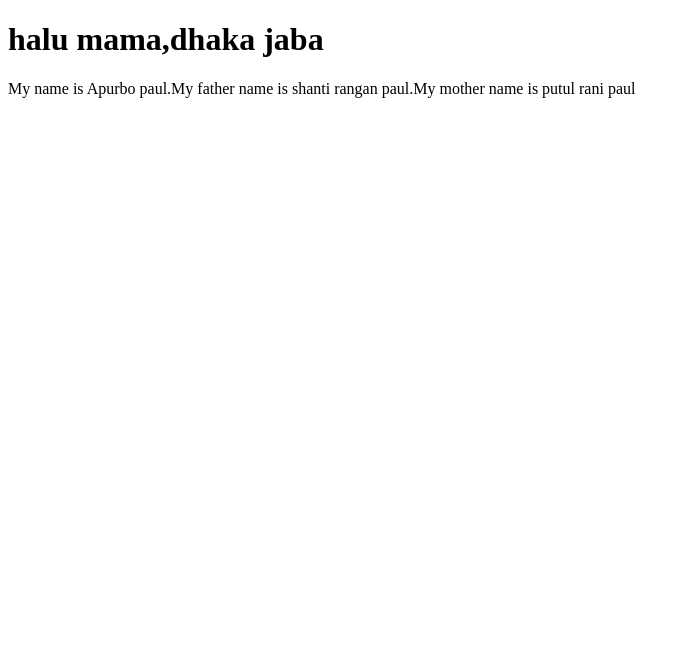
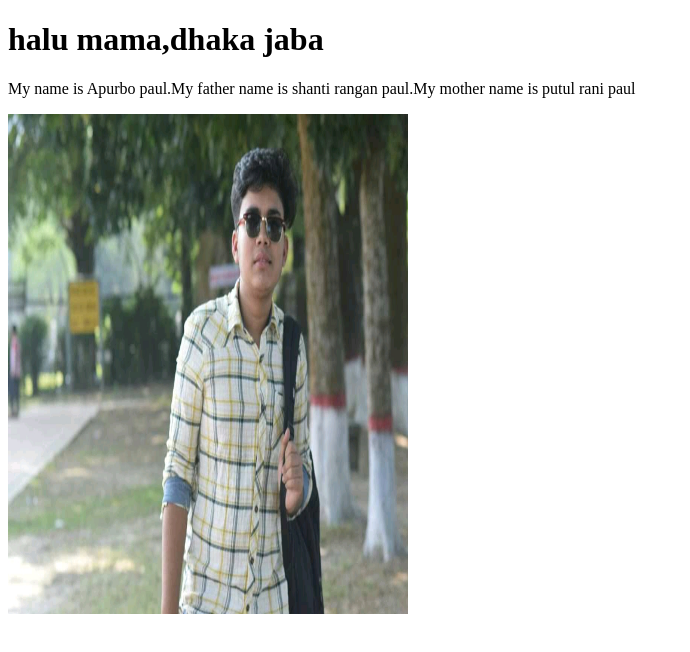
Before and after one commit to Apurbopaul131/my-first-website, a plain HTML site: page my-first-website/index.html in a window 1280 px wide. Shown: the whole page, without its empty margins (0-690 px from the left). Drawn offline with Linux system fonts and the light colour scheme.

Commit message:
My new image

```diff
--- a/my-first-website/index.html
+++ b/my-first-website/index.html
@@ -4,9 +4,16 @@
     <meta charset="UTF-8">
     <meta name="viewport" content="width=device-width, initial-scale=1.0">
     <title>Document</title>
+    <style>
+        .pic{
+            width: 400px;
+            height: 500px;
+        }
+    </style>
 </head>
 <body>
     <h1>halu mama,dhaka jaba</h1>
     <p>My name is Apurbo paul.My father name is shanti rangan paul.My mother name is putul rani paul</p>
+    <img class="pic" src="Apurbo.jpg" alt="Apurbo picture">
 </body>
 </html>
```
Also changed, not shown: my-first-website/Apurbo.jpg (added).
